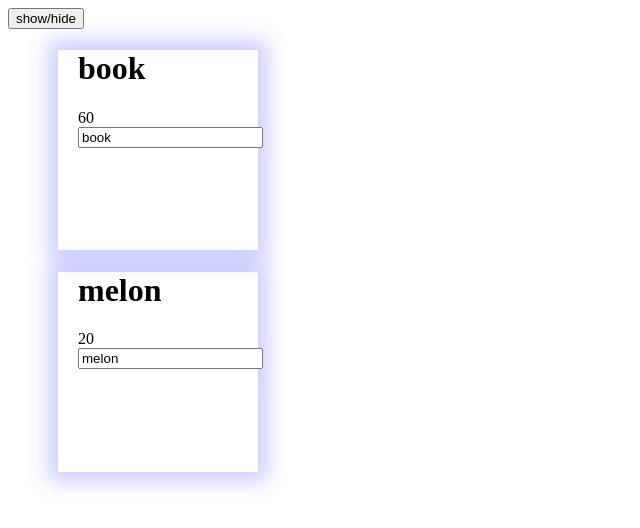
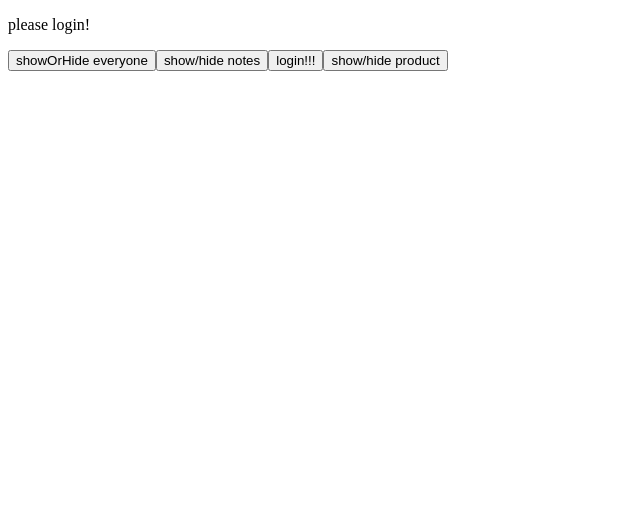
Before and after one commit to amirr-hossein/practice-react, a React (Vite) app: page / in a window 1280 px wide. Shown: the top 528 px of the page, without its empty margins (0-640 px from the left). Built offline with nearby package versions, Linux system fonts and the light colour scheme.

Commit message:
learn hoc and useref and work useeffect

```diff
--- /dev/null
+++ b/src/components/hoc/Container.jsx
@@ -0,0 +1,2 @@
+const Container= props=>props.children
+export default Container
--- /dev/null
+++ b/src/components/hoc/Wrapper.jsx
@@ -0,0 +1,4 @@
+const Wrapper=(props)=>{
+    return <div className={props.center}>{props.children}</div>
+}
+export default Wrapper
--- a/src/components/noteApp/Note.jsx
+++ b/src/components/noteApp/Note.jsx
@@ -1,5 +1,10 @@
-import {useState} from "react";
+import {useState,useEffect} from "react";
 const App=(props)=> {
+    useEffect(()=>{
+        setTimeout(()=>{
+            console.log("Note.js rendering")
+        },2000)
+    },[props.a])
     const [notes,setNotes]=useState(["rice","amir","mamad"])
     const [giving,setgiving]=useState()
     const [show,setShow]=useState(false)
@@ -22,7 +27,7 @@ const App=(props)=> {
     }
     return (
         <>
-            <button onClick={toggle}>show/hide</button>
+            <button onClick={toggle}>show/hide notes</button>
             {show ? (
                 <div>
                     <input type="text" value={giving} onInput={(e) => give(e)}/>
--- a/src/components/product/Product.jsx
+++ b/src/components/product/Product.jsx
@@ -1,14 +1,13 @@
 import "./Product.css"
+import Wrapper from "../hoc/Wrapper.jsx"
 const Product=(props)=>{
     return(
-        <>
-            <div className={"container"}>
+            <Wrapper center="container">
                 <h1>{props.title}</h1>
                 <span>{props.price}</span>
                 <br/>
                 <input type="text" value={props.title} onChange={props.change}/>
-            </div>
-        </>
+            </Wrapper>
     )
 }
 export default Product
--- a/src/components/productLinst/ProductList.jsx
+++ b/src/components/productLinst/ProductList.jsx
@@ -1,13 +1,15 @@
-import {useState,useEffect} from "react";
+import {useState} from "react";
 import Product from "../product/Product.jsx";
-const productList=()=>{
-    useEffect(()=>{
-        console.log("ProductList.js rendering")
-    })
+const productList=(props)=>{
     const [products,setProducts]=useState([
         {id:1,title:"book",price:60},
-        {id:2,title:"melon",price:20}
+        {id:2,title:"melon",price:20},
     ])
+    const [show,setShow]=useState(false)
+    const toggle=()=>{
+        const showOrHide=show
+        setShow(!showOrHide)
+    }
     const changeTitleHnadle=(event,id)=>{
         const getIndexProduct=products.findIndex((product)=>{
             return product.id===id
@@ -25,11 +27,18 @@ const productList=()=>{
     }
     return(
         <>
-            {products.map((item)=>{
-                return(
-                    <Product title={item.title} price={item.price} change={(event)=> changeTitleHnadle(event,item.id)} key={item.id}/>
-                )
-            })}
+            <button onClick={props.auth}>login!!!</button>
+            <button onClick={toggle}>show/hide product</button>
+            {show ? (
+                <>
+                    {products.map((item)=>{
+                        return(
+                            <Product updateProduct={products} title={item.title} price={item.price} change={(event)=> changeTitleHnadle(event,item.id)} key={item.id}/>
+                        )
+                    })}
+                </>
+            ):null}
+
         </>
     )
 }
--- a/src/container/App.jsx
+++ b/src/container/App.jsx
@@ -1,12 +1,39 @@
 import Note from "../components/noteApp/Note.jsx"
 import ProductList from "../components/productLinst/ProductList.jsx";
-const App=()=> {
-
+import Container from "../components/hoc/Container.jsx"
+import {useEffect,useState,useRef} from "react";
+const App=(props)=> {
+    const [remove,setRemove]=useState(false)
+    const [auth,setAuth]=useState(false)
+    const {updateProduct}=props
+    const toggle=()=>{
+        const remmoveEle=remove
+        setRemove(!remmoveEle)
+    }
+    const btnRef=useRef(null)
+    useEffect(()=>{
+        setTimeout(()=>{
+            console.log("ProductList.js rendering")
+        },2000)
+        btnRef.current.click()
+        return () => {
+            console.log("cleanUp")
+        }
+    },[updateProduct])
+    const authLogin=()=>{
+        setAuth(true)
+    }
     return (
-    <>
-        <Note name={"amir"}/>
-        <ProductList/>
-    </>
+        <Container>
+            {auth ? <p>logged in!</p> : <p>please login!</p>}
+            <button ref={btnRef} onClick={toggle}>showOrHide everyone</button>
+            {remove?(
+                <>
+                    <Note name={"amir"} a={"render"}/>
+                    <ProductList auth={authLogin}/>
+                </>
+            ):null}
+        </Container>
   )
 }
 export default App
--- a/src/main.jsx
+++ b/src/main.jsx
@@ -3,7 +3,5 @@ import ReactDOM from 'react-dom/client'
 import App from './container/App.jsx'
 
 ReactDOM.createRoot(document.getElementById('root')).render(
-  <React.StrictMode>
     <App/>
-  </React.StrictMode>,
 )
```
